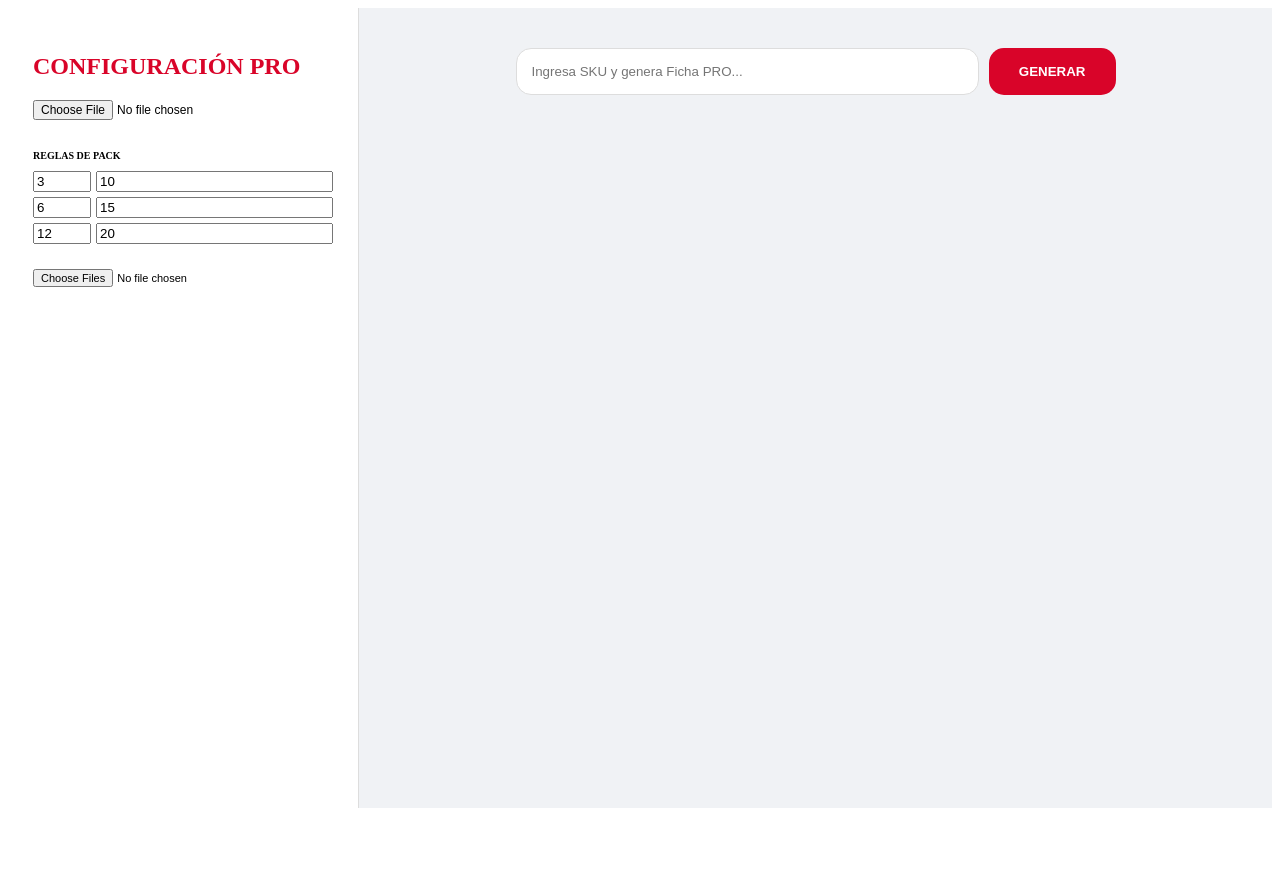
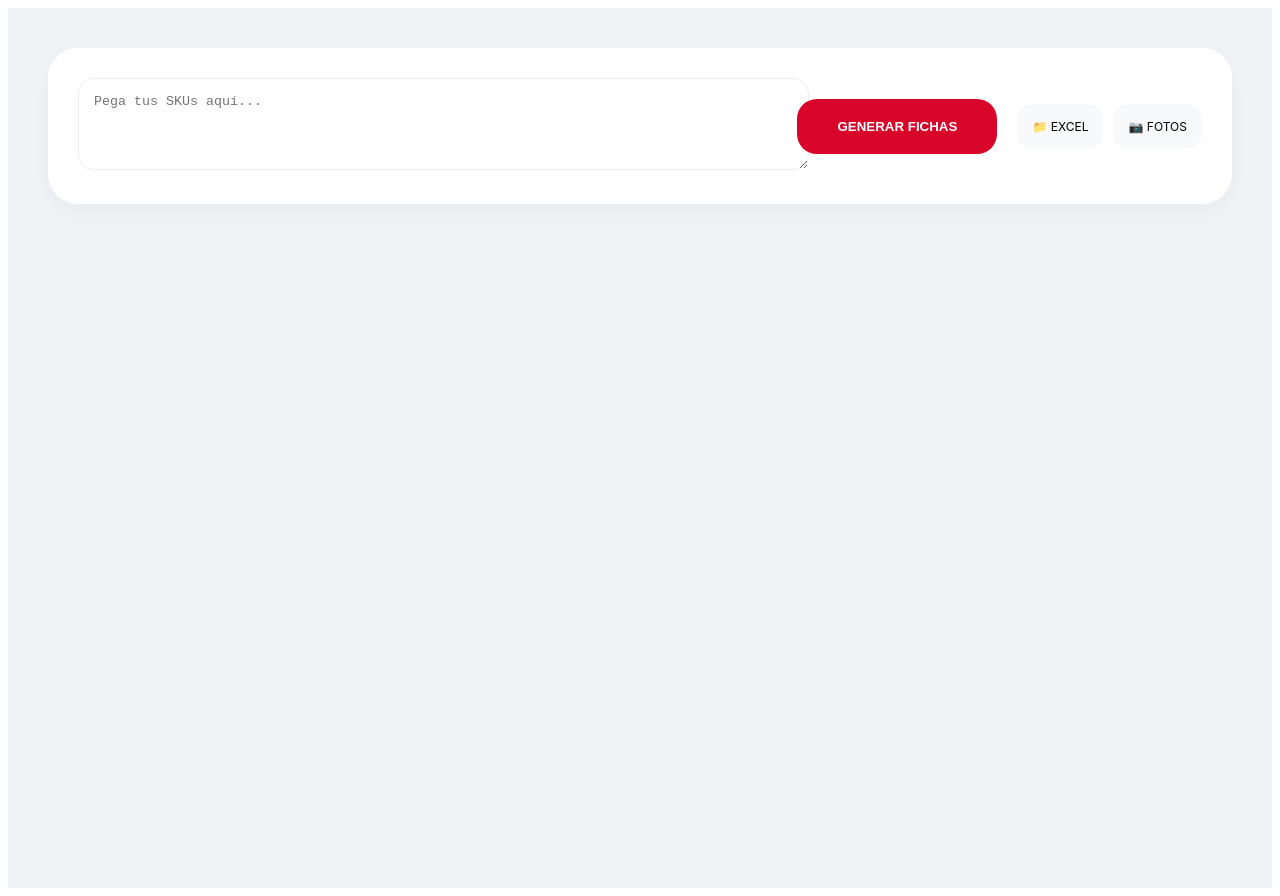
Before and after one commit to tabladamotosrepuestos-art/mi-app-estudio, a React (Vite) app in the folder mi-app-ai/: page / in a window 1280 px wide. Before the commit the page ends 816 px from the top, so only its background shows below. Built offline with nearby package versions, Linux system fonts and the light colour scheme; the HTML template or start-up script is replaced by a standard one.

Commit message:
Update App.tsx

```diff
--- a/mi-app-ai/src/App.tsx
+++ b/mi-app-ai/src/App.tsx
@@ -11,90 +11,84 @@ const FichaComercialPro = ({ producto, bancoFotos, reglasPack, onUpdate, onDelet
   producto: Producto, bancoFotos: Record<string, string>, reglasPack: Regla[],
   onUpdate: (p: Producto) => void, onDelete: () => void
 }) => {
-  const foto = bancoFotos[producto.sku.toLowerCase()];
+  const foto = bancoFotos[producto.sku.toLowerCase().trim()];
   const precioBase = producto.costo * (1 + producto.rent / 100);
 
-  // Lógica de mejor precio (Studio IA)
   const reglaPack = [...reglasPack].sort((a, b) => b.x - a.x).find(r => producto.cantidad >= r.x);
   const descFinal = reglaPack ? reglaPack.y : producto.descuentoManual;
   const unitarioFinal = precioBase * (1 - descFinal / 100);
   const valorTotal = unitarioFinal * producto.cantidad;
 
   return (
-    <div style={{ width: '400px', fontFamily: 'sans-serif', marginBottom: '40px' }}>
-      {/* PANEL DE CONTROL SUPERIOR (EDITOR) */}
-      <div style={{ backgroundColor: 'white', padding: '20px', borderRadius: '30px 30px 0 0', boxShadow: '0 10px 30px rgba(0,0,0,0.05)', borderBottom: '1px solid #eee' }}>
-        <div style={{ display: 'flex', justifyContent: 'space-between', marginBottom: '15px' }}>
-          <span style={{ fontSize: '10px', fontWeight: 'bold', color: '#2ecc71' }}>● EN INVENTARIO</span>
-          <button onClick={onDelete} style={{ background: 'none', border: 'none', cursor: 'pointer', color: '#ccc' }}>✕</button>
+    <div style={{ width: '450px', backgroundColor: '#f8f9fa', borderRadius: '40px', padding: '20px', boxShadow: '0 20px 50px rgba(0,0,0,0.05)', marginBottom: '40px' }}>
+      {/* HEADER DE LA FICHA */}
+      <div style={{ display: 'flex', justifyContent: 'space-between', alignItems: 'center', marginBottom: '15px', padding: '0 10px' }}>
+        <div style={{ display: 'flex', alignItems: 'center', gap: '8px' }}>
+           <span style={{ color: '#2ecc71', fontSize: '18px' }}>●</span>
+           <span style={{ fontSize: '11px', fontWeight: 'bold', color: '#666', letterSpacing: '1px' }}>EN INVENTARIO</span>
         </div>
-        <label style={{ fontSize: '9px', color: '#999', display: 'block' }}>DESCRIPCIÓN</label>
-        <div style={{ fontWeight: 'bold', fontSize: '12px', marginBottom: '10px', borderBottom: '1px solid #f0f0f0', paddingBottom: '5px' }}>{producto.nombre}</div>
+        <button onClick={onDelete} style={{ background: '#eee', border: 'none', width: '30px', height: '30px', borderRadius: '50%', cursor: 'pointer', color: '#999' }}>✕</button>
+      </div>
 
-        <div style={{ display: 'flex', gap: '10px', marginBottom: '15px' }}>
-          <div style={{ flex: 1 }}>
-            <label style={{ fontSize: '9px', color: '#999' }}>PRECIO BASE</label>
-            <div style={{ padding: '8px', backgroundColor: '#f9f9f9', borderRadius: '8px', fontSize: '13px' }}>${precioBase.toFixed(2)}</div>
+      {/* INPUTS DE EDICIÓN ESTILO CLEAN */}
+      <div style={{ backgroundColor: 'white', borderRadius: '25px', padding: '20px', marginBottom: '20px', border: '1px solid #f0f0f0' }}>
+        <div style={{ marginBottom: '15px' }}>
+          <label style={{ fontSize: '10px', color: '#aaa', fontWeight: 'bold', display: 'block', marginBottom: '5px' }}>DESCRIPCIÓN</label>
+          <div style={{ fontSize: '14px', fontWeight: 'bold', color: '#333' }}>{producto.nombre}</div>
         </div>
-          <div style={{ flex: 1 }}>
-            <label style={{ fontSize: '9px', color: '#999' }}>DCTO (%)</label>
-            <input type="number" value={producto.descuentoManual} onChange={(e) => onUpdate({...producto, descuentoManual: parseInt(e.target.value) || 0})}
-                   style={{ width: '100%', padding: '8px', border: '1px solid #ffebee', borderRadius: '8px', backgroundColor: '#fff5f5', color: '#d90429', fontWeight: 'bold' }} />
+        <div style={{ display: 'grid', gridTemplateColumns: '1fr 1fr', gap: '15px' }}>
+          <div>
+            <label style={{ fontSize: '10px', color: '#aaa', fontWeight: 'bold' }}>CANTIDAD</label>
+            <div style={{ display: 'flex', alignItems: 'center', gap: '10px', marginTop: '5px' }}>
+               <button onClick={() => onUpdate({...producto, cantidad: Math.max(1, producto.cantidad - 1)})} style={{ border: '1px solid #ddd', background: 'white', borderRadius: '8px', width: '30px', height: '30px' }}>-</button>
+               <span style={{ fontWeight: 'bold' }}>{producto.cantidad}</span>
+               <button onClick={() => onUpdate({...producto, cantidad: producto.cantidad + 1})} style={{ border: '1px solid #ddd', background: 'white', borderRadius: '8px', width: '30px', height: '30px' }}>+</button>
             </div>
           </div>
-
-        <div style={{ display: 'flex', justifyContent: 'space-between', alignItems: 'center' }}>
-          <span style={{ fontSize: '10px', fontWeight: 'bold', color: '#d90429' }}>PACK COMERCIAL</span>
-          <div style={{ display: 'flex', gap: '5px' }}>
-            {[1, 3, 6, 12].map(n => (
-              <button key={n} onClick={() => onUpdate({...producto, cantidad: n})}
-                      style={{ padding: '5px 10px', borderRadius: '8px', border: 'none', fontSize: '10px', fontWeight: 'bold', cursor: 'pointer',
-                               backgroundColor: producto.cantidad === n ? '#d90429' : '#f0f0f0', color: producto.cantidad === n ? 'white' : '#666' }}>x{n}</button>
-            ))}
+          <div>
+            <label style={{ fontSize: '10px', color: '#aaa', fontWeight: 'bold' }}>DESC. (%)</label>
+            <input type="number" value={producto.descuentoManual} onChange={(e) => onUpdate({...producto, descuentoManual: parseInt(e.target.value) || 0})}
+                   style={{ width: '100%', padding: '8px', border: '1px solid #ffebee', borderRadius: '10px', backgroundColor: '#fff5f5', color: '#d90429', fontWeight: 'bold', marginTop: '5px' }} />
           </div>
         </div>
       </div>
 
-      {/* FICHA VISUAL (PARA EL CLIENTE) */}
-      <div style={{ backgroundColor: 'white', borderRadius: '0 0 40px 40px', overflow: 'hidden', boxShadow: '0 20px 40px rgba(0,0,0,0.1)', position: 'relative' }}>
-        <div style={{ position: 'relative', height: '380px' }}>
+      {/* PREVIEW FINAL DE LA FICHA (LA QUE VE EL CLIENTE) */}
+      <div style={{ backgroundColor: 'white', borderRadius: '35px', overflow: 'hidden', boxShadow: '0 15px 35px rgba(0,0,0,0.08)', position: 'relative' }}>
+        <div style={{ height: '300px', backgroundColor: '#fff', position: 'relative' }}>
+          <div style={{ position: 'absolute', top: '20px', left: '20px', backgroundColor: '#d90429', color: 'white', padding: '6px 15px', borderRadius: '15px', fontWeight: 'bold', fontSize: '10px', zIndex: 2 }}>SKU: {producto.sku}</div>
           {descFinal > 0 && (
-            <div style={{ position: 'absolute', top: '20px', right: '20px', backgroundColor: '#d90429', color: 'white', width: '60px', height: '60px', borderRadius: '50%', display: 'flex', flexDirection: 'column', alignItems: 'center', justifyContent: 'center', zIndex: 5, boxShadow: '0 5px 15px rgba(217,4,4,0.4)' }}>
-              <span style={{ fontSize: '10px', fontWeight: 'bold' }}>AHORRA</span>
-              <span style={{ fontSize: '16px', fontWeight: '900' }}>{descFinal}%</span>
-              <span style={{ fontSize: '8px' }}>OFF</span>
+            <div style={{ position: 'absolute', top: '20px', right: '20px', backgroundColor: '#d90429', color: 'white', width: '55px', height: '55px', borderRadius: '50%', display: 'flex', flexDirection: 'column', alignItems: 'center', justifyContent: 'center', zIndex: 5, fontWeight: 'bold' }}>
+              <span style={{ fontSize: '8px' }}>AHORRA</span>
+              <span style={{ fontSize: '14px' }}>{descFinal}%</span>
             </div>
           )}
-          <div style={{ position: 'absolute', top: '20px', left: '20px', backgroundColor: '#d90429', color: 'white', padding: '5px 15px', borderRadius: '20px', fontWeight: 'bold', fontSize: '11px', zIndex: 2 }}>SKU: {producto.sku}</div>
-          {foto && <img src={foto} style={{ width: '100%', height: '100%', objectFit: 'cover' }} />}
+          {foto ? <img src={foto} style={{ width: '100%', height: '100%', objectFit: 'contain', padding: '20px' }} /> : <div style={{ height: '100%', display: 'flex', alignItems: 'center', justifyContent: 'center', color: '#eee' }}>SIN IMAGEN</div>}
         </div>
 
-        <div style={{ backgroundColor: 'black', padding: '30px', color: 'white' }}>
-          <div style={{ display: 'flex', justifyContent: 'space-between', alignItems: 'flex-start' }}>
-            <div style={{ flex: 1 }}>
-              <h2 style={{ fontSize: '20px', margin: '0 0 5px 0', textTransform: 'uppercase', fontWeight: '900', lineHeight: '1.1' }}>{producto.nombre}</h2>
-              <p style={{ fontSize: '11px', color: '#999', margin: '0 0 20px 0' }}>{producto.nombre}</p>
+        <div style={{ backgroundColor: 'black', padding: '25px', color: 'white' }}>
+          <div style={{ display: 'flex', justifyContent: 'space-between', alignItems: 'flex-end', marginBottom: '20px' }}>
+            <div>
+              <h3 style={{ fontSize: '18px', margin: 0, fontWeight: '900', maxWidth: '200px' }}>{producto.nombre}</h3>
+              <span style={{ fontSize: '10px', color: '#666' }}>PVP UNITARIO</span>
             </div>
             <div style={{ textAlign: 'right' }}>
               <div style={{ fontSize: '12px', color: '#666', textDecoration: 'line-through' }}>${precioBase.toFixed(2)}</div>
               <div style={{ fontSize: '32px', color: '#d90429', fontWeight: '900' }}>${unitarioFinal.toLocaleString('es-AR', { minimumFractionDigits: 2 })}</div>
-              <div style={{ fontSize: '9px', color: '#666' }}>PVP UNITARIO</div>
             </div>
           </div>
 
-          <div style={{ backgroundColor: '#d90429', borderRadius: '25px', padding: '20px', marginTop: '10px', position: 'relative' }}>
-            <div style={{ display: 'flex', gap: '10px', marginBottom: '15px' }}>
-              <div style={{ backgroundColor: 'rgba(255,255,255,0.2)', padding: '10px 15px', borderRadius: '15px', fontSize: '11px', fontWeight: 'bold', flex: 1 }}>LLEVANDO {producto.cantidad} UNIDADES</div>
-              <div style={{ backgroundColor: '#f1c40f', color: 'black', padding: '10px 15px', borderRadius: '15px', fontSize: '11px', fontWeight: '900', flex: 0.8, textAlign: 'center' }}>¡MEJOR PRECIO!</div>
+          <div style={{ backgroundColor: '#d90429', borderRadius: '20px', padding: '15px' }}>
+             <div style={{ display: 'flex', justifyContent: 'space-between', alignItems: 'center' }}>
+                <div>
+                   <div style={{ fontSize: '10px', fontWeight: 'bold', opacity: 0.9 }}>VALOR TOTAL</div>
+                   <div style={{ fontSize: '20px', fontWeight: '900', backgroundColor: 'white', color: '#d90429', padding: '4px 12px', borderRadius: '12px', marginTop: '5px' }}>
+                      ${valorTotal.toLocaleString('es-AR', { minimumFractionDigits: 2 })}
                    </div>
-            <div style={{ display: 'flex', justifyContent: 'space-between', alignItems: 'flex-end' }}>
-              <div>
-                <div style={{ fontSize: '10px', fontWeight: 'bold', opacity: 0.8 }}>VALOR TOTAL</div>
-                <div style={{ fontSize: '20px', fontWeight: '900', backgroundColor: 'white', color: '#d90429', padding: '5px 15px', borderRadius: '15px', display: 'inline-block' }}>${valorTotal.toLocaleString('es-AR', { minimumFractionDigits: 2 })}</div>
                 </div>
                 <div style={{ textAlign: 'right' }}>
-                <div style={{ fontSize: '10px', fontWeight: 'bold' }}>EL PRECIO BAJA A</div>
-                <div style={{ fontSize: '24px', fontWeight: '900' }}>${unitarioFinal.toLocaleString('es-AR', { minimumFractionDigits: 2 })} <span style={{ fontSize: '12px' }}>c/u</span></div>
+                   <div style={{ fontSize: '9px', fontWeight: 'bold' }}>EL PRECIO BAJA A</div>
+                   <div style={{ fontSize: '22px', fontWeight: '900' }}>${unitarioFinal.toLocaleString('es-AR', { minimumFractionDigits: 2 })} <span style={{fontSize:'10px'}}>c/u</span></div>
                 </div>
              </div>
           </div>
@@ -109,57 +103,56 @@ export default function App() {
   const [items, setItems] = useState<Producto[]>([]);
   const [dbPrecios, setDbPrecios] = useState<any[]>([]);
   const [bancoFotos, setBancoFotos] = useState<Record<string, string>>({});
-  const [reglasPack, setReglasPack] = useState<Regla[]>([{ x: 3, y: 10 }, { x: 6, y: 15 }, { x: 12, y: 20 }]);
+  const [reglasPack] = useState<Regla[]>([{ x: 3, y: 10 }, { x: 6, y: 15 }, { x: 12, y: 20 }]);
 
   const agregarProducto = () => {
-    const cod = skuInput.trim();
+    skuInput.split('\n').forEach(linea => {
+      const cod = linea.trim();
       if (!cod) return;
       const info = dbPrecios.find((p: any) => String(p.SKU).trim() === cod);
-    const nuevo: Producto = {
-      id: Date.now(), sku: cod, nombre: info?.["NOMBRE "] || "PRODUCTO NO VINCULADO",
+      setItems(prev => [{
+        id: Date.now() + Math.random(), sku: cod,
+        nombre: info?.["NOMBRE "] || "PRODUCTO NO ENCONTRADO",
         costo: parseFloat(info?.costo) || 0, rent: parseFloat(info?.["rentabilidad "]) || 0,
         cantidad: 1, descuentoManual: 0
-    };
-    setItems([nuevo, ...items]);
+      }, ...prev]);
+    });
     setSkuInput("");
   };
 
   return (
-    <div style={{ display: 'flex', height: '100vh', backgroundColor: '#f0f2f5' }}>
-      <aside style={{ width: '300px', padding: '25px', backgroundColor: 'white', borderRight: '1px solid #ddd', overflowY: 'auto' }}>
-        <h2 style={{ color: '#d90429' }}>CONFIGURACIÓN PRO</h2>
-        <input type="file" onChange={(e) => {
+    <div style={{ minHeight: '100vh', backgroundColor: '#f0f2f5', fontFamily: 'Inter, sans-serif', padding: '40px' }}>
+      <div style={{ maxWidth: '1200px', margin: '0 auto' }}>
+
+        {/* BARRA DE CARGA SUPERIOR */}
+        <div style={{ backgroundColor: 'white', padding: '30px', borderRadius: '30px', boxShadow: '0 10px 30px rgba(0,0,0,0.03)', marginBottom: '40px', display: 'flex', gap: '20px', alignItems: 'center' }}>
+          <div style={{ flex: 1 }}>
+            <textarea value={skuInput} onChange={(e) => setSkuInput(e.target.value)} placeholder="Pega tus SKUs aquí..."
+                      style={{ width: '100%', border: '1px solid #eee', borderRadius: '15px', padding: '15px', height: '60px', outline: 'none' }} />
+          </div>
+          <button onClick={agregarProducto} style={{ backgroundColor: '#d90429', color: 'white', border: 'none', padding: '20px 40px', borderRadius: '20px', fontWeight: 'bold', cursor: 'pointer' }}>GENERAR FICHAS</button>
+
+          <div style={{ display: 'flex', gap: '10px' }}>
+            <label style={{ cursor: 'pointer', padding: '15px', background: '#f8f9fa', borderRadius: '15px', fontSize: '12px' }}>
+               <input type="file" hidden onChange={(e) => {
                  const reader = new FileReader();
-          reader.onload = (evt) => {
-            const wb = XLSX.read(evt.target?.result, { type: 'binary' });
-            setDbPrecios(XLSX.utils.sheet_to_json(wb.Sheets[wb.SheetNames[0]]));
-          };
+                 reader.onload = (evt) => setDbPrecios(XLSX.utils.sheet_to_json(XLSX.read(evt.target?.result, {type:'binary'}).Sheets[XLSX.read(evt.target?.result, {type:'binary'}).SheetNames[0]]));
                  reader.readAsBinaryString(e.target.files![0]);
-        }} style={{ marginBottom: '20px', fontSize: '12px' }} />
-
-        <p style={{ fontSize: '10px', fontWeight: 'bold' }}>REGLAS DE PACK</p>
-        {reglasPack.map((r, i) => (
-          <div key={i} style={{ display: 'flex', gap: '5px', marginBottom: '5px' }}>
-            <input type="number" value={r.x} onChange={(e) => { const n = [...reglasPack]; n[i].x = parseInt(e.target.value); setReglasPack(n); }} style={{ width: '50px' }} />
-            <input type="number" value={r.y} onChange={(e) => { const n = [...reglasPack]; n[i].y = parseInt(e.target.value); setReglasPack(n); }} style={{ flex: 1 }} />
-          </div>
-        ))}
-
-        <input type="file" multiple onChange={(e) => {
+               }} /> {dbPrecios.length > 0 ? "✅ EXCEL" : "📁 EXCEL"}
+            </label>
+            <label style={{ cursor: 'pointer', padding: '15px', background: '#f8f9fa', borderRadius: '15px', fontSize: '12px' }}>
+               <input type="file" hidden multiple onChange={(e) => {
                  Array.from(e.target.files!).forEach(f => {
                    const r = new FileReader();
                    r.onloadend = () => setBancoFotos(prev => ({ ...prev, [f.name.split('.')[0].toLowerCase().trim()]: r.result as string }));
                    r.readAsDataURL(f);
                  });
-        }} style={{ marginTop: '20px', fontSize: '11px' }} />
-      </aside>
+               }} /> 📷 FOTOS
+            </label>
+          </div>
+        </div>
 
-      <main style={{ flex: 1, padding: '40px', overflowY: 'auto' }}>
-        <div style={{ maxWidth: '600px', margin: '0 auto 40px', display: 'flex', gap: '10px' }}>
-          <input type="text" value={skuInput} onChange={(e) => setSkuInput(e.target.value)} onKeyDown={(e) => e.key === 'Enter' && agregarProducto()}
-                 placeholder="Ingresa SKU y genera Ficha PRO..." style={{ flex: 1, padding: '15px', borderRadius: '15px', border: '1px solid #ddd' }} />
-          <button onClick={agregarProducto} style={{ padding: '15px 30px', borderRadius: '15px', backgroundColor: '#d90429', color: 'white', border: 'none', fontWeight: 'bold' }}>GENERAR</button>
-        </div>
+        {/* GRILLA DE FICHAS */}
         <div style={{ display: 'flex', flexWrap: 'wrap', gap: '30px', justifyContent: 'center' }}>
           {items.map(item => (
             <FichaComercialPro key={item.id} producto={item} bancoFotos={bancoFotos} reglasPack={reglasPack}
@@ -167,7 +160,7 @@ export default function App() {
                                onDelete={() => setItems(items.filter(i => i.id !== item.id))} />
           ))}
         </div>
-      </main>
+      </div>
     </div>
   );
 }
```
Lines whose indentation alone changed are shown as unchanged.
